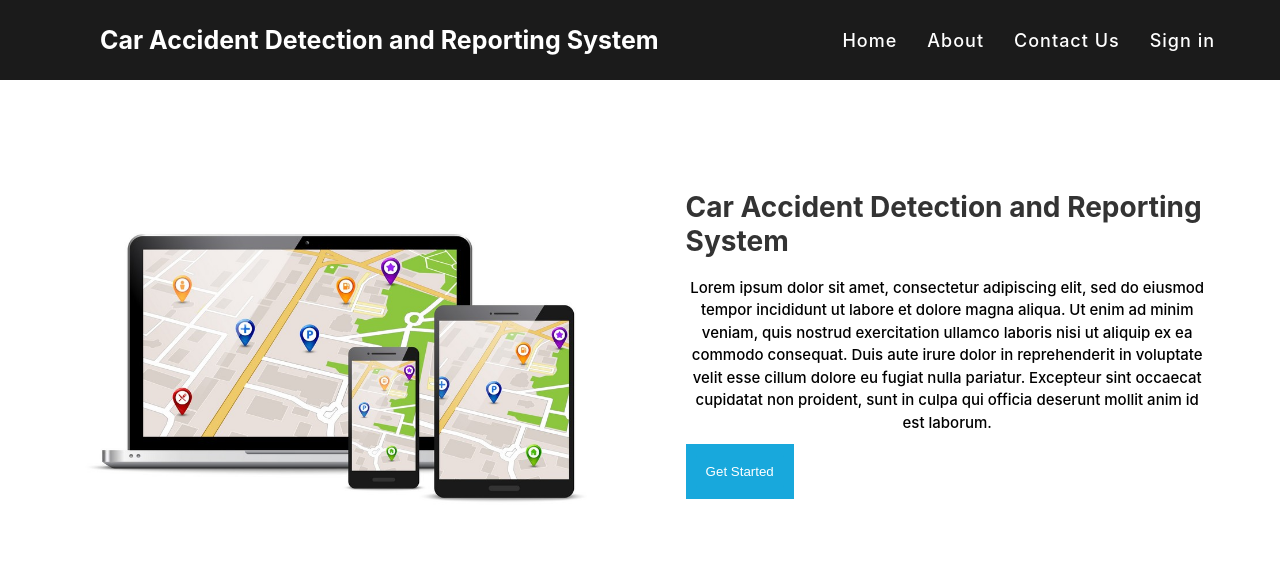
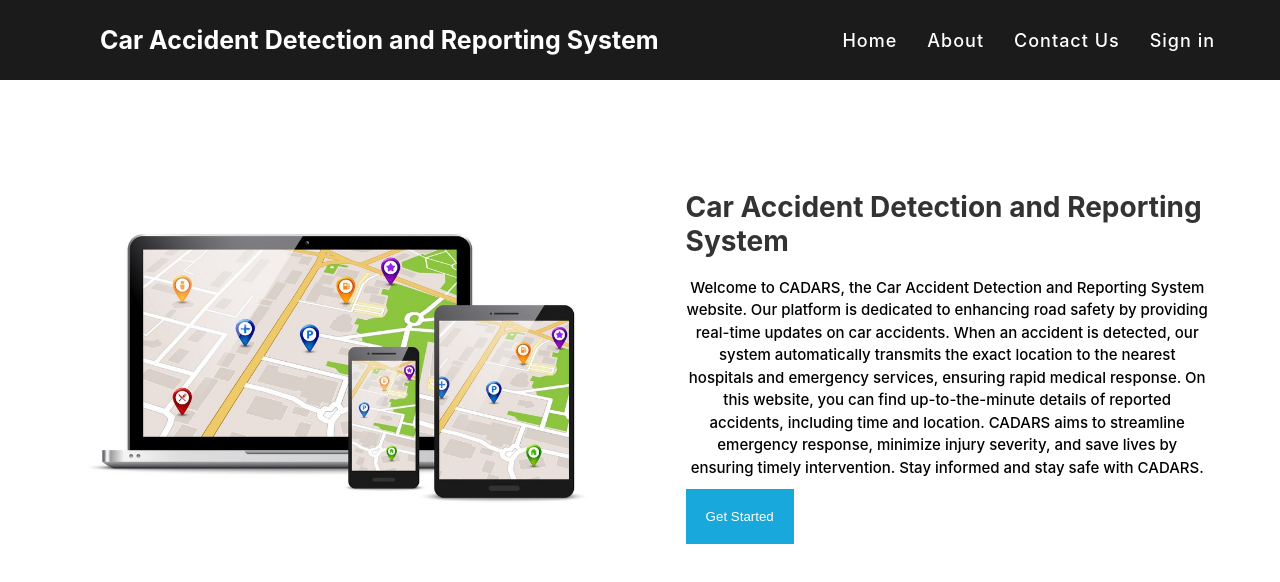
Before and after one commit to yash-surya/CADARS, a React (Create React App) app: page / in a window 1280 px wide. Shown: the top 582 px of the page. Built offline with nearby package versions, Linux system fonts and the light colour scheme.

Commit message:
Update Home.js

```diff
--- a/src/components/Home.js
+++ b/src/components/Home.js
@@ -14,8 +14,10 @@ export class Home extends Component {
           <div className="content">
             <h1>Car Accident Detection and Reporting System</h1>
             <p>
-              Lorem ipsum dolor sit amet, consectetur adipiscing elit, sed do eiusmod tempor incididunt ut labore et dolore magna aliqua. Ut enim ad minim veniam, quis nostrud exercitation ullamco laboris nisi ut aliquip ex ea commodo consequat. Duis aute irure dolor in reprehenderit in voluptate velit esse cillum dolore eu fugiat nulla pariatur. Excepteur sint occaecat cupidatat non proident, sunt in culpa qui officia deserunt mollit anim id est laborum.
+            Welcome to CADARS, the Car Accident Detection and Reporting System website. Our platform is dedicated to enhancing road safety by providing real-time updates on car accidents. When an accident is detected, our system automatically transmits the exact location to the nearest hospitals and emergency services, ensuring rapid medical response. On this website, you can find up-to-the-minute details of reported accidents, including time and location. CADARS aims to streamline emergency response, minimize injury severity, and save lives by ensuring timely intervention. Stay informed and stay safe with CADARS.
             </p>
+
+
             <div className="button">
               <button onClick={this.handleGetStartedClick} className="button">Get Started</button>
             </div>
```
